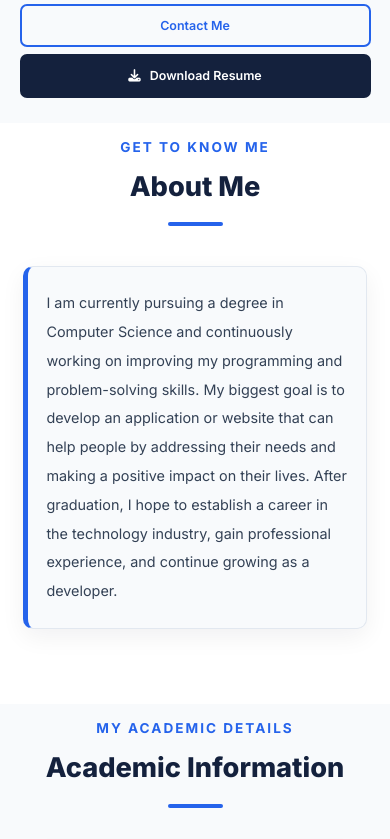
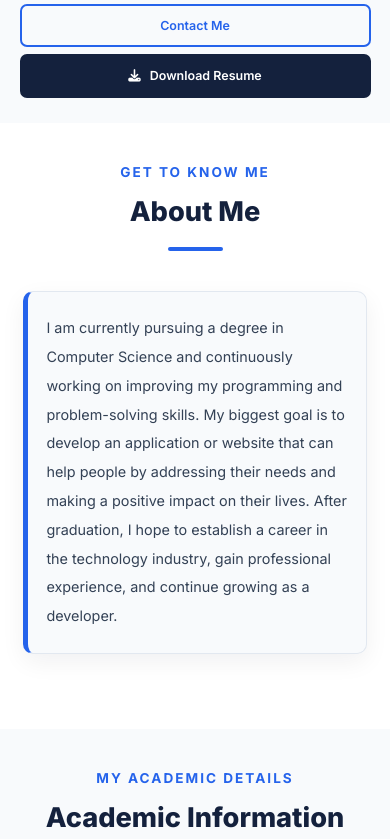
Before and after one commit to jasmine0978/my-portfolio, a plain HTML site: page index.html in a window 390 px wide. Shown: the part 549-1388 px from the top of the page. Drawn offline with Linux system fonts and the light colour scheme.

Commit message:
Update style.css

```diff
--- a/style.css
+++ b/style.css
@@ -1671,7 +1671,7 @@ input {
 @media (max-width: 480px) {
 
    .section:not(.home) {
-    padding: 10px 6% 75px;
+    padding: 35px 6% 75px;
 }
 
     .section-heading {
```
